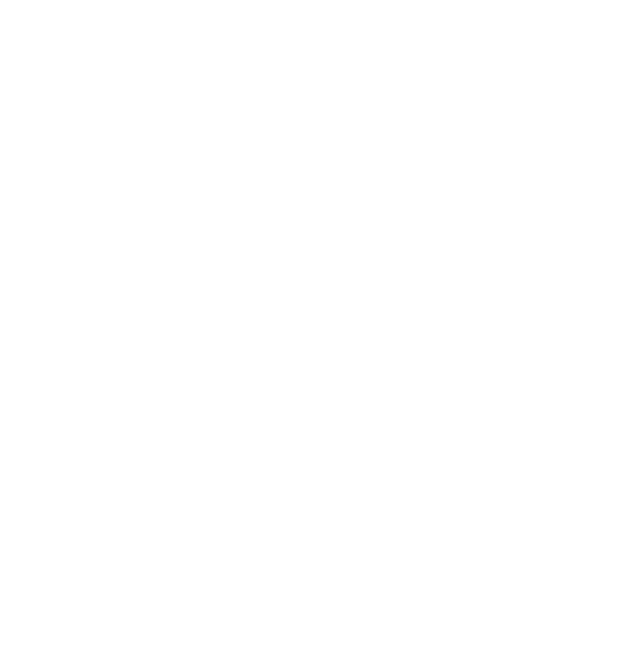
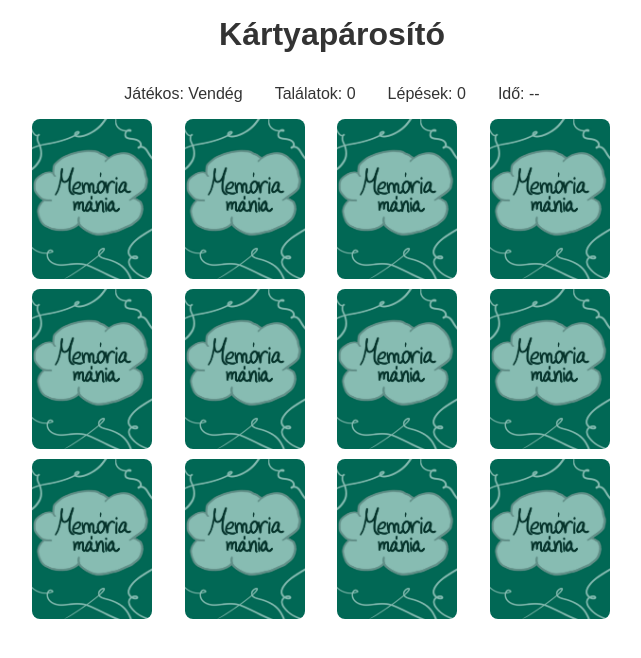
Before and after one commit to d4n0f/memory-game-app, a plain HTML site: page src/frontend/game/card-match/card-match.html in a window 1280 px wide. Shown: the whole page, without its empty margins (308-949 px from the left). Drawn offline with Linux system fonts and the light colour scheme.

Commit message:
feat(frontend-game): implement the Card Match gamemode

```diff
--- a/src/frontend/game/card-match/card-match.html
+++ b/src/frontend/game/card-match/card-match.html
@@ -1,11 +1,44 @@
 <!DOCTYPE html>
 <html lang="en">
+
 <head>
     <meta charset="UTF-8">
     <meta name="viewport" content="width=device-width, initial-scale=1.0">
-    <title>Document</title>
+    <meta name="description"
+        content="Fordíts fel két kártyát, ha egy pár akkor van egy pontod, ha nem akkor visszafordítjuk. A cél, hogy találd meg az összes párt.">
+    <title>Memória Mánia | Kártyapárosító</title>
+    <link rel="stylesheet" href="styles/card-match.css">
 </head>
+
 <body>
+    <header>
+        <h1>Kártyapárosító</h1>
+    </header>
 
+    <main id="game" class="container">
+        <section id="game-info" class="info-bar" aria-live="polite">
+            <div id="player-info">Játékos: <span id="player-name-display">Vendég</span></div>
+            <div id="score-info">Találatok: <span id="score">0</span></div>
+            <div id="moves-info">Lépések: <span id="moves">0</span></div>
+            <div id="timer-info" class="hidden">Idő: <span id="timer">--</span></div>
+        </section>
+
+        <section id="game-board" class="board" aria-label="Játék tábla">
+
+        </section>
+
+        <section id="result-screen" class="overlay hidden" role="dialog" aria-modal="true"
+            aria-labelledby="result-title">
+            <div class="overlay-content">
+                <h2 id="result-title">Játék vége</h2>
+                <p id="result-message">Pontok: <span id="final-score">0</span></p>
+                <button id="next-round" type="button">Következő kör</button>
+                <button id="menu-btn" type="button">Vissza a menübe</button>
+            </div>
+        </section>
+    </main>
+
+    <script src="scripts/card-match.js"></script>
 </body>
+
 </html>
--- a/src/frontend/game/card-match/scripts/card-match.js
+++ b/src/frontend/game/card-match/scripts/card-match.js
@@ -0,0 +1,165 @@
+document.addEventListener("DOMContentLoaded", () => {
+    // Color-match képek: előlapok és hátlap
+    const cardFrontImages = [
+        "../../assets/images/color-match/elulso-kep1.jpg",
+        "../../assets/images/color-match/elulso-kep2.jpg",
+        "../../assets/images/color-match/elulso-kep3.jpg",
+        "../../assets/images/color-match/elulso-kep4.jpg",
+        "../../assets/images/color-match/elulso-kep5.jpg",
+        "../../assets/images/color-match/elulso-kep6.jpg"
+    ];
+    const cardBackImage = "../../assets/images/color-match/hatso-kep.jpg";
+
+    const board = document.getElementById("game-board");
+    const scoreEl = document.getElementById("score");
+    const movesEl = document.getElementById("moves");
+    const resultScreen = document.getElementById("result-screen");
+    const resultMessage = document.getElementById("result-message");
+    const finalScoreEl = document.getElementById("final-score");
+    const nextRoundBtn = document.getElementById("next-round");
+    const menuBtn = document.getElementById("menu-btn");
+
+    let firstCard = null;
+    let secondCard = null;
+    let lockBoard = false;
+    let score = 0;
+    let moves = 0;
+    const totalPairs = cardFrontImages.length;
+
+    initGame();
+
+    function initGame() {
+        // reset state
+        board.innerHTML = "";
+        firstCard = null;
+        secondCard = null;
+        lockBoard = false;
+        score = 0;
+        moves = 0;
+        updateUI();
+        resultScreen.classList.add("hidden");
+
+        // párok duplikálása, keverés
+        const deck = shuffle([...cardFrontImages, ...cardFrontImages]);
+
+        deck.forEach((src, idx) => {
+            const card = createCard(src, idx);
+            board.appendChild(card);
+        });
+    }
+
+
+    function flipCard(card) {
+        if (lockBoard) return;
+        if (card === firstCard) return;
+        if (card.classList.contains("matched")) return;
+
+        card.classList.add("flipped");
+
+        if (!firstCard) {
+            firstCard = card;
+            return;
+        }
+
+        secondCard = card;
+        moves++;
+        updateUI();
+
+        lockBoard = true;
+        setTimeout(checkForMatch, 700); // animáció miatt kis késleltetés
+    }
+
+    function checkForMatch() {
+        const isMatch = firstCard.dataset.image === secondCard.dataset.image;
+
+        if (isMatch) {
+            firstCard.classList.add("matched");
+            secondCard.classList.add("matched");
+            score++;
+            updateUI();
+            resetSelection();
+            lockBoard = false;
+            if (score === totalPairs) {
+                endGame();
+            }
+        } else {
+            setTimeout(() => {
+                firstCard.classList.remove("flipped");
+                secondCard.classList.remove("flipped");
+                resetSelection();
+                lockBoard = false;
+            }, 800);
+        }
+    }
+
+    function resetSelection() {
+        firstCard = null;
+        secondCard = null;
+    }
+
+    function updateUI() {
+        scoreEl.textContent = score;
+        movesEl.textContent = moves;
+    }
+
+    function endGame() {
+        finalScoreEl.textContent = score;
+        resultMessage.textContent = `Megtaláltad az összes párt ${moves} lépésből!`;
+        resultScreen.classList.remove("hidden");
+    }
+
+
+    nextRoundBtn.addEventListener("click", () => initGame());
+
+    // Menü gomb esemény: vissza a főmenübe
+    if (menuBtn) {
+        menuBtn.addEventListener("click", () => {
+            window.location.href = "../../main/menu/index.html";
+        });
+    }
+
+    // Fisher–Yates shuffle
+    function shuffle(array) {
+        for (let i = array.length - 1; i > 0; i--) {
+            const j = Math.floor(Math.random() * (i + 1));
+            [array[i], array[j]] = [array[j], array[i]];
+        }
+        return array;
+    }
+
+    function createCard(imageSrc, idx) {
+        const card = document.createElement("div");
+        card.classList.add("card");
+
+        const inner = document.createElement("div");
+        inner.classList.add("card-inner");
+
+        // --- Hátlap (mindenkinek ugyanaz, alapból látszik) ---
+        const back = document.createElement("div");
+        back.classList.add("card-back");
+        const backImg = document.createElement("img");
+        backImg.src = cardBackImage;
+        back.appendChild(backImg);
+
+        // --- Előlap (változó kép, kattintás után látszik) ---
+        const front = document.createElement("div");
+        front.classList.add("card-front");
+        const frontImg = document.createElement("img");
+        frontImg.src = imageSrc;
+        front.appendChild(frontImg);
+
+        // sorrend: először hátlap, aztán előlap
+        inner.appendChild(back);
+        inner.appendChild(front);
+        card.appendChild(inner);
+
+        card.dataset.image = imageSrc;
+
+        card.addEventListener("click", () => flipCard(card));
+
+        return card;
+    }
+
+
+
+});
--- a/src/frontend/game/card-match/styles/card-match.css
+++ b/src/frontend/game/card-match/styles/card-match.css
@@ -0,0 +1,118 @@
+/* Reset */
+* {
+  box-sizing: border-box;
+  margin: 0;
+  padding: 0;
+}
+
+body {
+  font-family: Arial, sans-serif;
+  color: #333;
+  display: flex;
+  flex-direction: column;
+  min-height: 100vh;
+}
+
+header {
+  text-align: center;
+  padding: 1rem;
+}
+
+.container {
+  flex: 1;
+  display: flex;
+  flex-direction: column;
+  align-items: center;
+  padding: 1rem;
+}
+
+.info-bar {
+  margin-bottom: 1rem;
+  display: flex;
+  gap: 2rem;
+  font-size: 1rem;
+}
+
+.board {
+  display: grid;
+  grid-template-columns: repeat(4, 1fr); /* fix 4 oszlop */
+  gap: 10px;
+  width: 100%;
+  max-width: 600px;
+}
+
+/* Card base */
+.card {
+  width: 120px;
+  height: 160px;
+  perspective: 1000px;
+}
+
+.card-inner {
+  width: 100%;
+  height: 100%;
+  position: relative;
+  transform-style: preserve-3d;
+  transition: transform 0.6s;
+}
+
+.card.flipped .card-inner {
+  transform: rotateY(180deg);
+}
+
+.card-back,
+.card-front {
+  position: absolute;
+  width: 100%;
+  height: 100%;
+  backface-visibility: hidden;
+}
+
+.card-back img,
+.card-front img {
+  width: 100%;
+  height: 100%;
+  object-fit: cover;
+}
+
+.card-front {
+  transform: rotateY(180deg);
+}
+
+/* Ha párosítva lett */
+.card.matched {
+  opacity: 0.6;
+  cursor: default;
+}
+
+/* Overlay */
+.overlay {
+  position: fixed;
+  top: 0;
+  left: 0;
+  width: 100%;
+  height: 100%;
+  background: rgba(0,0,0,0.6);
+  display: flex;
+  align-items: center;
+  justify-content: center;
+}
+
+.overlay.hidden {
+  display: none;
+}
+
+.overlay-content {
+  background: white;
+  padding: 2rem;
+  border-radius: 8px;
+  text-align: center;
+}
+
+.card-front img,
+.card-back img {
+  width: 100%;
+  height: 100%;
+  object-fit: cover;
+  border-radius: 8px;
+}
```
Also changed, not shown: src/frontend/assets/images/color-match/elulso-kep1.jpg (added), src/frontend/assets/images/color-match/elulso-kep2.jpg (added), src/frontend/assets/images/color-match/elulso-kep3.jpg (added), src/frontend/assets/images/color-match/elulso-kep4.jpg (added), src/frontend/assets/images/color-match/elulso-kep5.jpg (added), src/frontend/assets/images/color-match/elulso-kep6.jpg (added), src/frontend/assets/images/color-match/hatso-kep.jpg (added).
